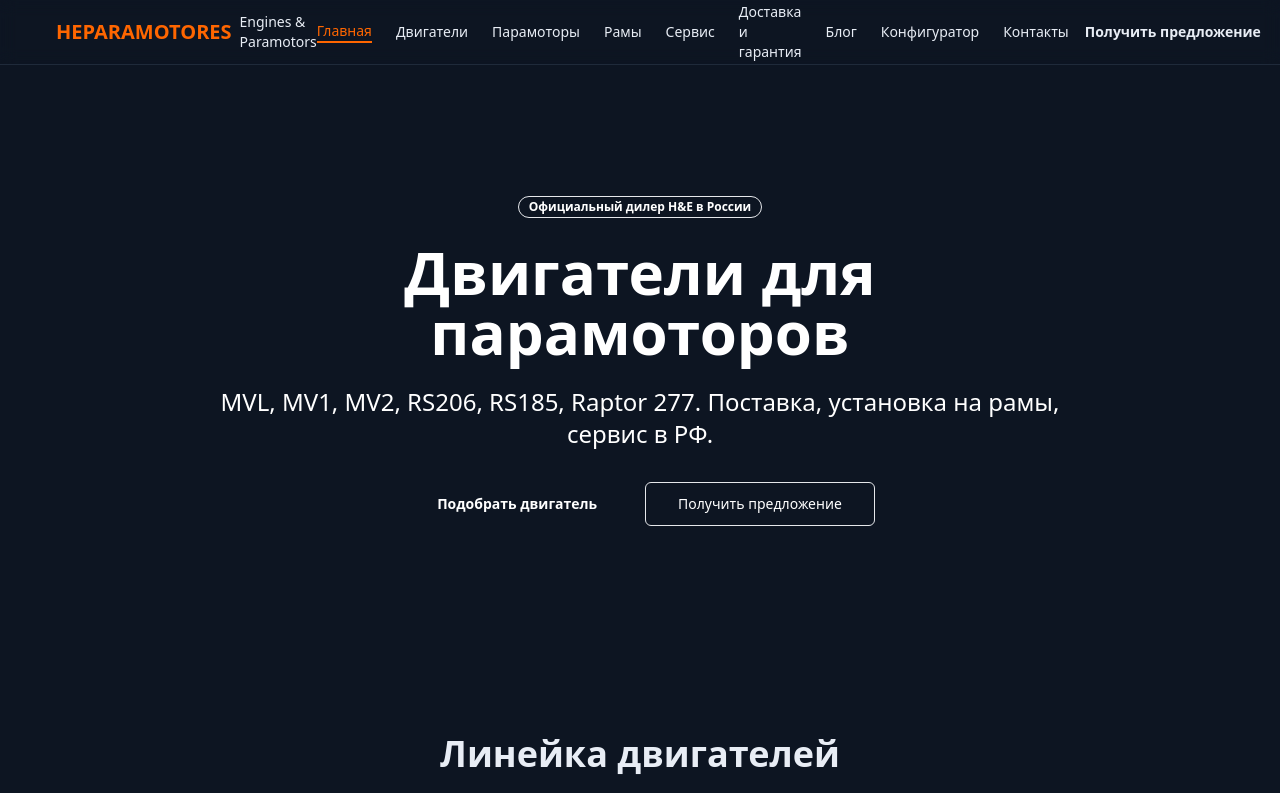
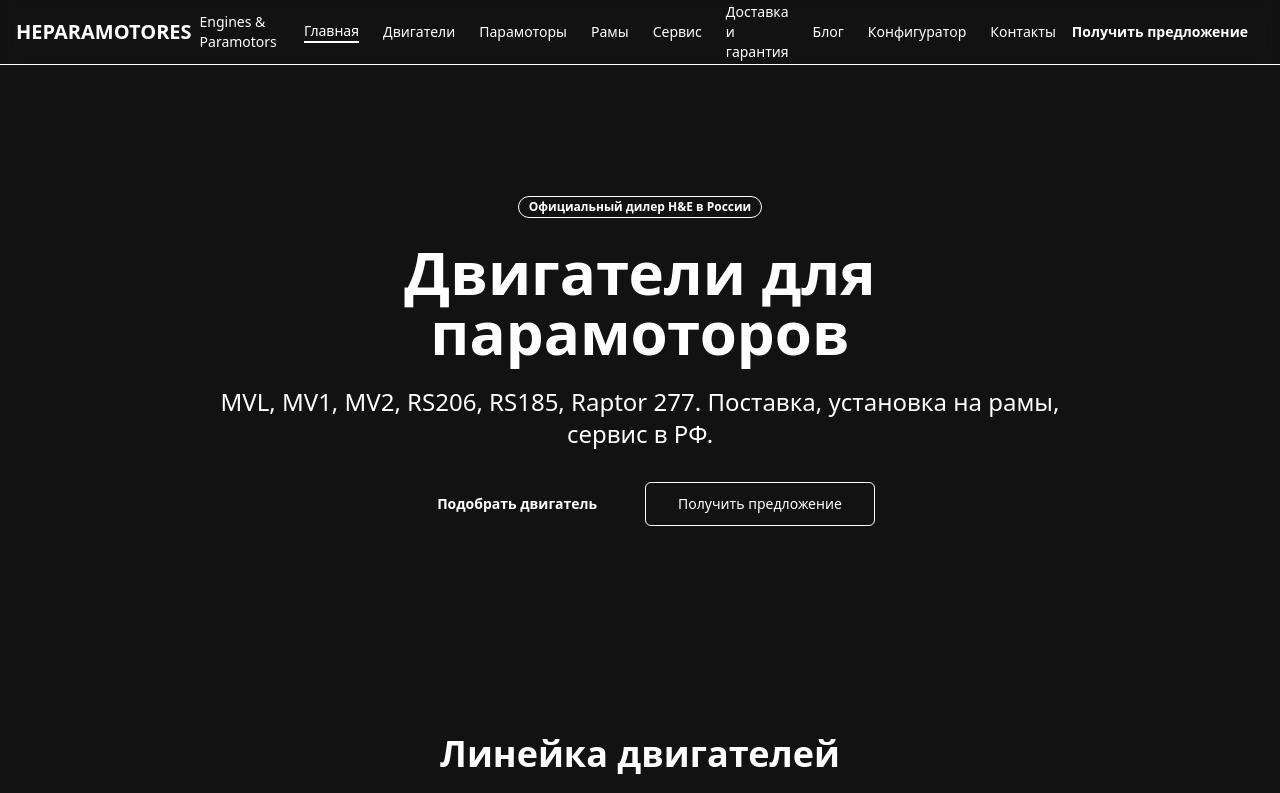
Before and after one commit to parafoto/veltory-engine-forge, a React (Vite) app: page / in a window 1280 px wide. Shown: the top 793 px of the page. Built offline with nearby package versions, Linux system fonts and the light colour scheme.

Commit message:
Update tailwind.config.ts

```diff
--- a/tailwind.config.ts
+++ b/tailwind.config.ts
@@ -1,65 +1,83 @@
-import type { Config } from 'tailwindcss'
-import animate from 'tailwindcss-animate'
+import type { Config } from "tailwindcss";
+import plugin from "tailwindcss/plugin";
 
 const config: Config = {
-  darkMode: ['class'], // можно оставить; мы используем единый тёмный стиль через :root
-  content: [
-    './index.html',
-    './src/**/*.{ts,tsx,js,jsx}',
-  ],
+  darkMode: ["class"],
+  content: ["./index.html", "./src/**/*.{ts,tsx,js,jsx}"],
   theme: {
-    container: {
-      center: true,
-      padding: '1rem',
-      screens: { '2xl': '1200px' },
-    },
+    container: { center: true, padding: "1rem" },
     extend: {
       colors: {
-        /* Привязка к CSS‑переменным из index.css */
-        background: 'var(--background)',
-        foreground: 'var(--foreground)',
-        card:      { DEFAULT: 'var(--card)',      foreground: 'var(--foreground)' },
-        popover:   { DEFAULT: 'var(--popover)',   foreground: 'var(--foreground)' },
-        primary:   { DEFAULT: 'var(--primary)',   foreground: 'var(--primary-foreground)' },
-        secondary: { DEFAULT: 'var(--secondary)', foreground: 'var(--secondary-foreground)' },
-        muted:     { DEFAULT: 'var(--muted)',     foreground: 'var(--foreground)' },
-        accent:    { DEFAULT: 'var(--accent)',    foreground: 'var(--accent-foreground)' },
-        destructive: { DEFAULT: 'var(--destructive)', foreground: 'var(--destructive-foreground)' },
-        border: 'var(--border)',
-        input:  'var(--input)',
-        ring:   'var(--ring)',
+        border: "hsl(var(--border))",
+        input: "hsl(var(--input))",
+        ring: "hsl(var(--ring))",
+        background: "hsl(var(--background))",
+        foreground: "hsl(var(--foreground))",
+
+        primary: {
+          DEFAULT: "hsl(var(--primary))",
+          foreground: "hsl(var(--primary-foreground))",
+        },
+        secondary: {
+          DEFAULT: "hsl(var(--secondary))",
+          foreground: "hsl(var(--secondary-foreground))",
+        },
+        destructive: {
+          DEFAULT: "hsl(var(--destructive))",
+          foreground: "hsl(var(--destructive-foreground))",
+        },
+        muted: {
+          DEFAULT: "hsl(var(--muted))",
+          foreground: "hsl(var(--muted-foreground))",
+        },
+        accent: {
+          DEFAULT: "hsl(var(--accent))",
+          foreground: "hsl(var(--accent-foreground))",
+        },
+        popover: {
+          DEFAULT: "hsl(var(--popover))",
+          foreground: "hsl(var(--popover-foreground))",
+        },
+        card: {
+          DEFAULT: "hsl(var(--card))",
+          foreground: "hsl(var(--card-foreground))",
+        },
       },
       borderRadius: {
-        lg: 'var(--radius)',
-        md: 'calc(var(--radius) - 2px)',
-        sm: 'calc(var(--radius) - 4px)',
-      },
-      /* Анимации от tailwindcss-animate уже подключены плагином */
-      keyframes: {
-        'accordion-down': {
-          from: { height: '0' },
-          to:   { height: 'var(--radix-accordion-content-height)' },
-        },
-        'accordion-up': {
-          from: { height: 'var(--radix-accordion-content-height)' },
-          to:   { height: '0' },
-        },
-      },
-      animation: {
-        'accordion-down': 'accordion-down 0.2s ease-out',
-        'accordion-up': 'accordion-up 0.2s ease-out',
+        lg: "var(--radius)",
+        md: "calc(var(--radius) - 2px)",
+        sm: "calc(var(--radius) - 4px)",
       },
     },
   },
-  plugins: [animate],
-  safelist: [
-    /* страхуем часто используемые классы от purge */
-    'bg-primary', 'text-primary', 'border-primary',
-    'bg-secondary', 'text-secondary',
-    'bg-accent', 'text-accent',
-    'bg-background', 'text-foreground',
-    'border-border',
+  plugins: [
+    plugin(function ({ addBase }) {
+      addBase({
+        ":root": {
+          "--background": "#0d1522",
+          "--foreground": "#e8edf5",
+          "--card": "#101a2b",
+          "--card-foreground": "#e8edf5",
+          "--popover": "#101a2b",
+          "--popover-foreground": "#e8edf5",
+          "--primary": "#ff6600",
+          "--primary-foreground": "#ffffff",
+          "--secondary": "#1a2535",
+          "--secondary-foreground": "#e8edf5",
+          "--muted": "#1a2535",
+          "--muted-foreground": "#b0b8c9",
+          "--accent": "#ff6600",
+          "--accent-foreground": "#ffffff",
+          "--destructive": "#dc2626",
+          "--destructive-foreground": "#ffffff",
+          "--border": "#1f2a3a",
+          "--input": "#1f2a3a",
+          "--ring": "#ff6600",
+          "--radius": "0.5rem",
+        },
+      });
+    }),
   ],
-}
+};
 
-export default config
+export default config;
```
